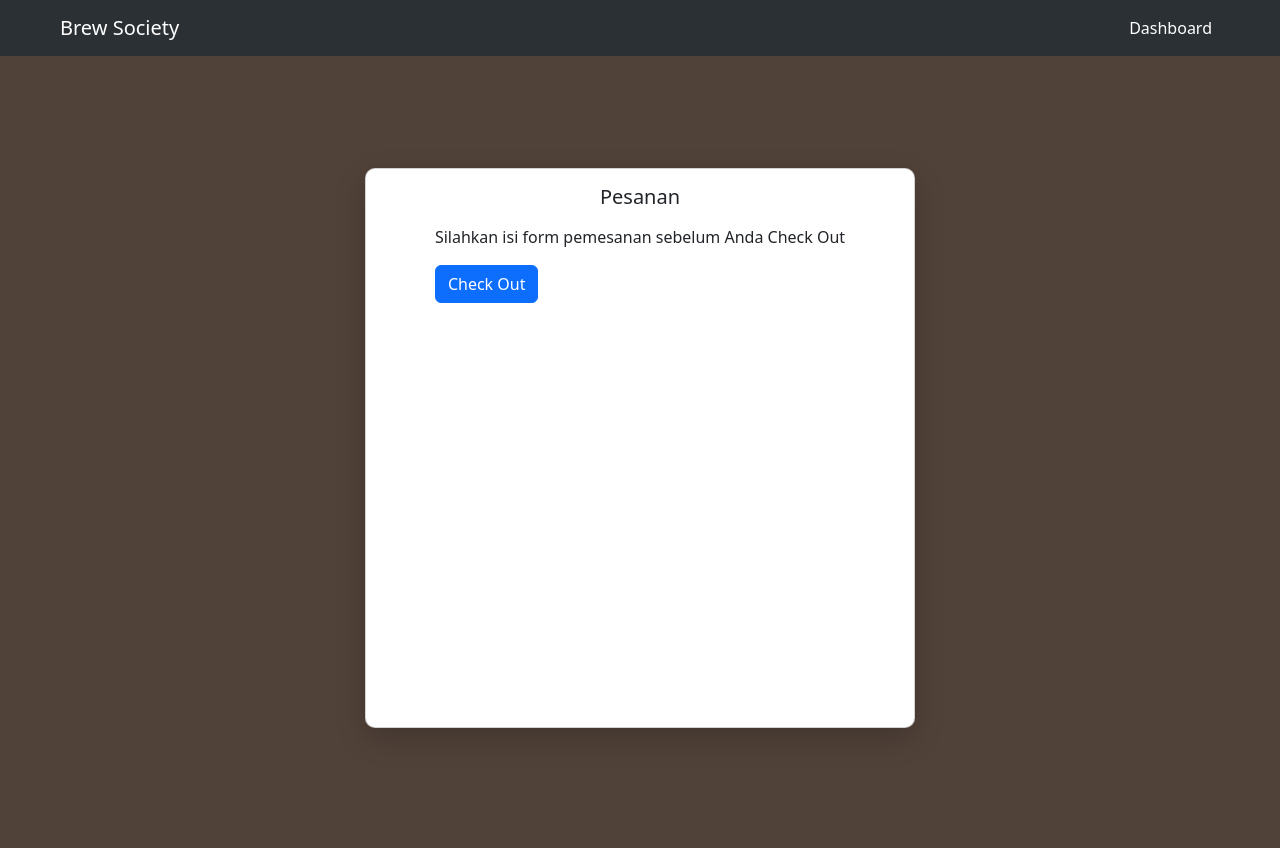
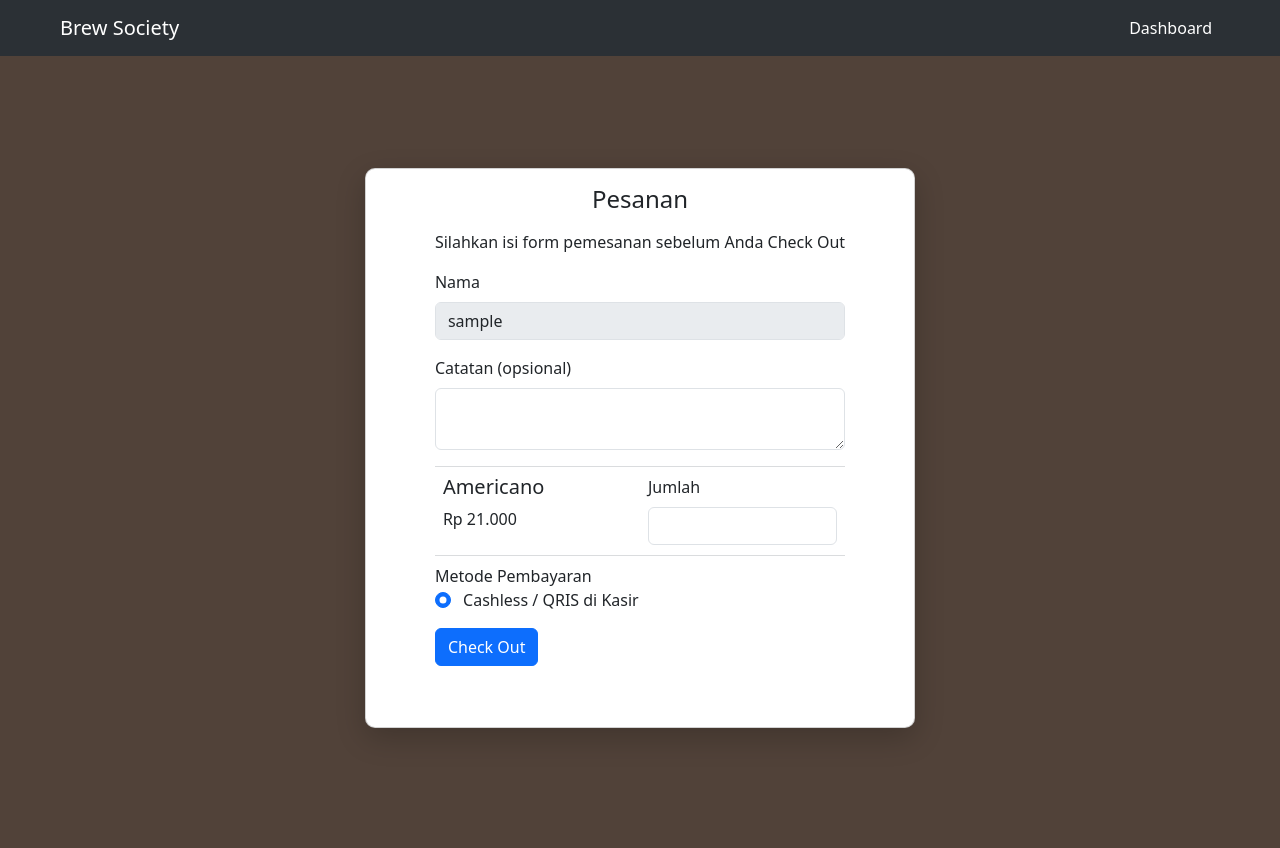
Before and after one commit to 124250012-dot/BrewSociety, a PHP site: page /member/pemesanan.php?id_produk=1 in a window 1280 px wide. Run offline with PHP 8.4, Linux system fonts and the light colour scheme; the visitor is signed in with stand-in values (Sample User, id 1); data comes from the database, SQL or seed files in the repository.

Commit message:
update form pesan

```diff
--- a/kasir/dashboard.php
+++ b/kasir/dashboard.php
@@ -26,13 +26,13 @@ if (!isset($_SESSION['status']) || $_SESSION['status'] !== 'login') {
           <div class="collapse navbar-collapse" id="navbarText">
             <ul class="navbar-nav mb-2 mb-lg-0 ms-auto">
               <li class="nav-item">
-                <a class="nav-link active" aria-current="page" href="index.php">Home</a>
+                <a class="nav-link active" aria-current="page" href="../index.php">Home</a>
               </li>
               <li class="nav-item">
                 <a class="nav-link" href="#about">About Us</a>
               </li>
               <li class="nav-item">
-                <a class="nav-link" href="../logout.php">Login</a>
+                <a class="nav-link" href="../logout.php">Logout</a>
               </li>
             </ul>
           </div>
--- a/member/dashboard.php
+++ b/member/dashboard.php
@@ -106,7 +106,7 @@ if (!isset($_SESSION['status']) || $_SESSION['status'] !== 'login') {
                 <div class="card-body d-flex flex-column text-center">
                   <h5 class="card-title fs-6"><?= $data->nama_produk;?></h5>
                   <p class="card-text fw-bold text-success">Rp <?= number_format($data->harga, 0, ',', '.');?></p>
-                  <a href="#" class="btn btn-dark mt-auto" style="width: 10rem;">Pesan</a>
+                  <a href="pemesanan.php?id_produk=<?= $data->id_produk;?>" class="btn btn-dark mt-auto" style="width: 10rem;">Pesan</a>
                 </div>
               </div>
             </div>
--- a/member/pemesanan.php
+++ b/member/pemesanan.php
@@ -1,3 +1,18 @@
+<?php
+session_start();
+include '../koneksi.php';
+
+if (!isset($_SESSION['status']) || $_SESSION['status'] !== 'login') {
+    header("location: ../login.php?message=harus_login");
+    exit();
+}
+
+$id_produk =$_GET['id_produk'];
+$query = mysqli_query($connect," SELECT * FROM produk WHERE id_produk = '$id_produk'");
+$data = mysqli_fetch_assoc($query);
+
+?>
+
 <!doctype html>
 <html lang="en">
   <head>
@@ -7,6 +22,7 @@
     <link href="https://cdn.jsdelivr.net/npm/bootstrap@5.3.8/dist/css/bootstrap.min.css" rel="stylesheet" integrity="sha384-sRIl4kxILFvY47J16cr9ZwB07vP4J8+LH7qKQnuqkuIAvNWLzeN8tE5YBujZqJLB" crossorigin="anonymous">
     <link rel="stylesheet" href="../style.css">
 </head>
+
   <body class="mt-5">
     <nav class="navbar navbar-expand-lg fixed-top bg-body-tertiary bg-dark px-5" data-bs-theme="dark">
       <div class="container-fluid">
@@ -27,8 +43,43 @@
     <section class="card-container">
       <div class="card" style="width: 550px;">
         <div class="card-body">
-          <h5 class="card-title text-center mb-3">Pesanan</h5>
+          <h4 class="card-title text-center mb-3">Pesanan</h4>
           <p class="card-text">Silahkan isi form pemesanan sebelum  Anda Check Out</p>
+
+          <form action="proses_pemesanan.php" method="post">
+
+            <input type="hidden" name="id_produk" value="<?= $data['id_produk']; ?>">
+
+            <div class="mb-3">
+              <label class="form-label ">Nama</label>
+              <input type="text" class="form-control" value="<?= $_SESSION['username']; ?>" disabled>
+            </div>
+
+            <div class="mb-3">
+              <label for="catatan" class="form-label">Catatan (opsional)</label>
+              <textarea class="form-control" id="catatan" name="catatan" rows="2"></textarea>
+            </div>
+
+            <div class="border-top border-bottom border-secondary p-2 mb-2 border-opacity-25">
+              <div class="row g-3">
+                <div class="col">
+                  <h5><?= $data['nama_produk'] ?></h5>
+                  <p>Rp <?= number_format($data['harga'], 0, ',', '.') ?></p>
+                </div>
+
+                <div class="col">
+                  <label for="jumlah" class="form-label">Jumlah</label>
+                  <input type="number" class="form-control" id="jumlah" name="jumlah" min="1" required>
+                </div>
+              </div>
+            </div>
+
+            <div class="mb-3">
+              <label for="form-label">Metode Pembayaran</label> <br>
+              <input class="form-check-input me-2" type="radio" name="pembayaran" id="cashless" value="Cashless/QRIS" checked>
+              <label class="form-check-label" for="cashless">Cashless / QRIS di Kasir</label>
+            </div>
+          </form>
           <button class="btn btn-primary" type="button"><a href="../login.php"></a>Check Out</button>
         </div>
       </div>
```
